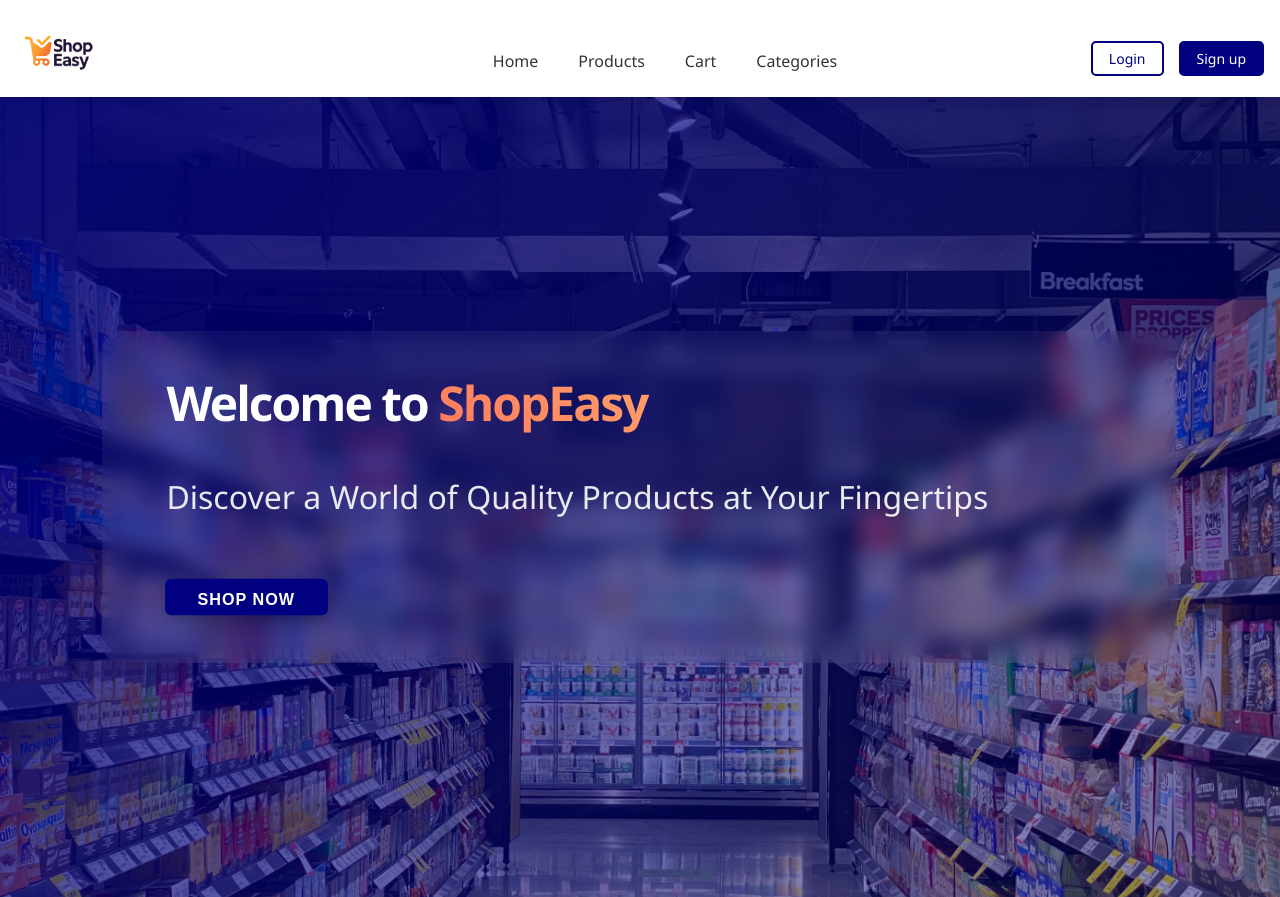
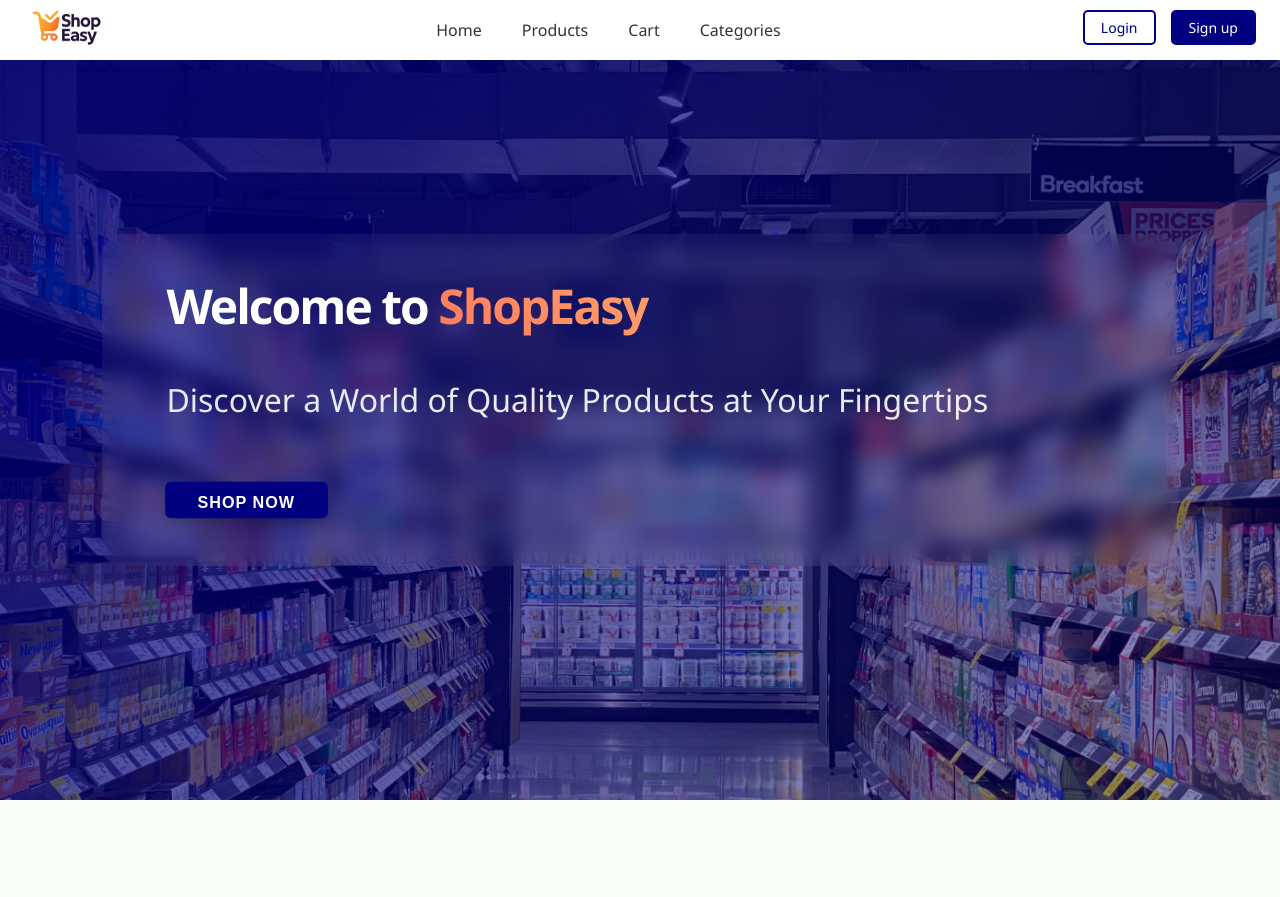
Before and after one commit to DEEP-222-N/Shop-Eazy, a React (Create React App) app in the folder client/: page / in a window 1280 px wide. After the commit the page ends 800 px from the top, so only its background shows below. Built offline with nearby package versions, Linux system fonts and the light colour scheme.

Commit message:
Your message describing the latest changes

```diff
--- a/client/src/components/Navbar/Categories.js
+++ b/client/src/components/Navbar/Categories.js
@@ -12,7 +12,8 @@
     'Vegetables',
     'Fruits',
     'Dairy',
-    'Pickles'
+    'Pickles',
+    'Snacks'
   ];
 
   const handleCategoryClick = (category) => {
--- a/client/src/components/Navbar/Navbar.css
+++ b/client/src/components/Navbar/Navbar.css
@@ -1,22 +1,25 @@
 .navbar {
-  background-color: white;
-  height: 65px;
-  display: grid;
-  grid-template-columns: 250px 1fr 200px;
-  align-items: center;
-  padding: 0 50px;
-  box-shadow: 0 2px 10px rgba(0, 0, 0, 0.1);
   position: fixed;
   top: 0;
   left: 0;
   right: 0;
   z-index: 1000;
+  background-color: #fff;
+  height: 60px;
+  display: grid;
+  grid-template-columns: 180px 1fr 180px;
+  display: flex;
+  justify-self:auto;
+  align-items: center;
+  padding: 0 24px;
+  box-shadow: 0 2px 12px rgba(0, 0, 0, 0.08);
+  transition: box-shadow 0.2s, background 0.2s;
 }
-
 
 .navbar-logo {
   display: flex;
   align-items: center;
+  justify-self: center;
   text-decoration: none;
 }
 
@@ -26,12 +29,13 @@
   transition: transform 0.3s ease;
   margin-right: 20px;
   position: relative;
-  top: -8px;
+  top: -2px;
 }
 
 .navbar-logo:hover img {
   transform: scale(1.1) rotate(5deg);
 }
+
 .navbar-links {
   display: flex;
   gap: 40px;
@@ -68,6 +72,7 @@
   color: #000080;
   transition: color 0.3s ease;
 }
+
 .navbar-auth {
   display: flex;
   gap: 15px;
@@ -110,7 +115,7 @@
   background: #000080;
   color: white;
   font-size: 13px;
-  margin-top: -8px;
+  margin-top: -2px;
   padding: 0;
   transition: all 0.2s ease;
 }
@@ -135,6 +140,7 @@
   background: white;
   color: #000080;
 }
+
 .profile-icon {
   font-size: 1.5rem;
   color: #000080;
@@ -193,10 +199,3 @@
   0%, 100% { transform: scale(1); }
   50% { transform: scale(1.2); }
 }
-
-.navbar {
-  position: relative; /* or fixed if you want it to stay at the top */
-  z-index: 1000; /* Ensure it stays above other content */
-  background-color: white; /* Adjust as needed */
-  padding: 1rem; /* Add padding for better spacing */
-}
--- a/client/src/components/Products/ProductCard.js
+++ b/client/src/components/Products/ProductCard.js
@@ -72,6 +72,11 @@
         benefits: ['Rich in vitamins and minerals', 'Natural source of antioxidants', 'High in dietary fiber', 'Boosts immune system'],
         storage: 'Store in refrigerator for longer shelf life',
         origin: 'Freshly sourced from local farms'
+      },
+      'Snacks': {
+        benefits: ['Quick and tasty energy boost', 'Perfect for parties and gatherings', 'Wide variety of flavors', 'Convenient and ready to eat'],
+        storage: 'Store in a cool, dry place. Seal the pack after opening to retain freshness.',
+        origin: 'Sourced from top snack brands and local favorites'
       },
       'Pickles': {
         benefits: ['Traditional Indian recipe', 'Aids in digestion', 'Rich in probiotics', 'Enhances meal taste'],
--- a/client/src/components/Products/Products.css
+++ b/client/src/components/Products/Products.css
@@ -160,10 +160,6 @@
   animation: rotate 20s linear infinite;
 }
 
-@keyframes rotate {
-  from { transform: rotate(0deg); }
-  to { transform: rotate(360deg); }
-}
 
 .products-title {
   text-align: center;
@@ -305,10 +301,7 @@
 /* Modal Styles */
 .modal-overlay {
   position: fixed;
-  top: 0;
-  left: 0;
-  right: 0;
-  bottom: 0;
+  top: 0; left: 0; right: 0; bottom: 0;
   background: rgba(0, 0, 0, 0.7);
   display: flex;
   align-items: center;
@@ -326,18 +319,6 @@
   overflow-y: auto;
   position: relative;
   box-shadow: 0 20px 40px rgba(0, 0, 0, 0.3);
-  animation: modalSlideIn 0.3s ease-out;
-}
-
-@keyframes modalSlideIn {
-  from {
-    opacity: 0;
-    transform: translateY(-50px) scale(0.9);
-  }
-  to {
-    opacity: 1;
-    transform: translateY(0) scale(1);
-  }
 }
 
 .modal-close {
```
Also changed, not shown: client/src/components/Products/ProductDetail.css (+0 -80 lines).
